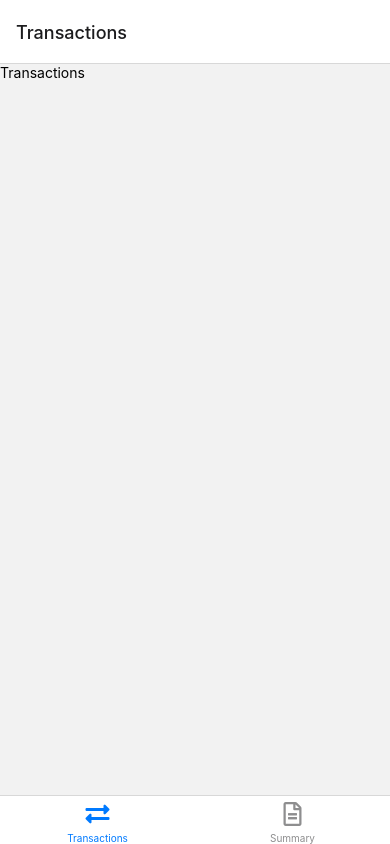
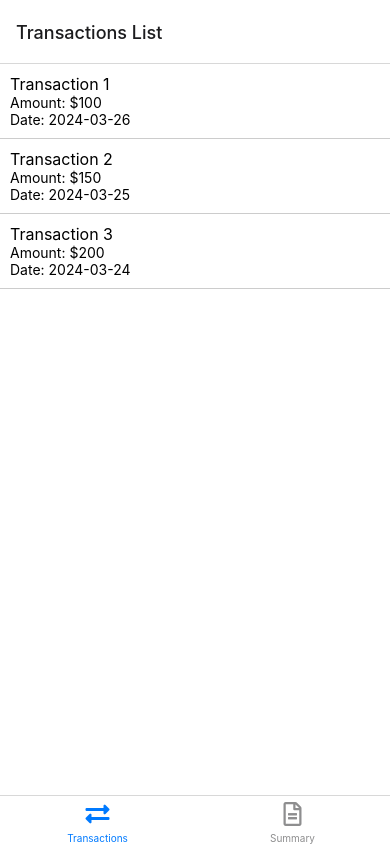
Before and after one commit to vivianebresolin/info-6132-lab-3, a React Native app: screen / in a window 390 px wide. Built offline with nearby package versions, Linux system fonts and the light colour scheme.

Commit message:
Add stack navigator in the Transactions screen

```diff
--- a/App.js
+++ b/App.js
@@ -14,7 +14,7 @@ export default function App() {
           name="Transactions"
           component={Transactions}
           options={{
-            title: 'Transactions',
+            headerShown: false,
             tabBarIcon: ({ color }) => {
               return (
                 <FontAwesome5 name="exchange-alt" size={24} color={color} />
@@ -26,7 +26,6 @@ export default function App() {
           name="Summary"
           component={Summary}
           options={{
-            title: 'Summary',
             tabBarIcon: ({ color }) => {
               return (
                 <FontAwesome5 name="file-alt" size={24} color={color} />
--- /dev/null
+++ b/src/screens/TransactionDetail/index.js
@@ -0,0 +1,15 @@
+import { View, Text } from 'react-native';
+import styles from "./styles";
+
+export default function TransactionDetail({ route }) {
+  const { transaction } = route.params;
+
+  return (
+    <View style={{ flex: 1, backgroundColor: '#fff', padding: 20 }}>
+      <Text style={{ fontSize: 20, fontWeight: 'bold', marginBottom: 10 }}>Transaction Detail</Text>
+      <Text style={{ fontSize: 16 }}>Name: {transaction.name}</Text>
+      <Text style={{ fontSize: 16 }}>Amount: ${transaction.amount}</Text>
+      <Text style={{ fontSize: 16 }}>Date: {transaction.date}</Text>
+    </View>
+  );
+}
--- /dev/null
+++ b/src/screens/TransactionDetail/styles.js
@@ -0,0 +1,7 @@
+import { StyleSheet } from "react-native";
+
+const styles = StyleSheet.create({
+
+});
+
+export default styles;
--- a/src/screens/Transactions/index.js
+++ b/src/screens/Transactions/index.js
@@ -1,8 +1,15 @@
-import { Text } from "react-native";
+import { createNativeStackNavigator } from '@react-navigation/native-stack';
+import TransactionsList from '../../screens/TransactionsList';
+import TransactionDetail from '../../screens/TransactionDetail';
 import styles from "./styles";
+
+const Stack = createNativeStackNavigator();
 
 export default function Transactions() {
   return (
-    <Text>Transactions</Text>
+    <Stack.Navigator>
+      <Stack.Screen name="Transactions List" component={TransactionsList} />
+      <Stack.Screen name="Transaction Detail" component={TransactionDetail} options={{ headerTitle: '' }} />
+    </Stack.Navigator>
   );
 }
--- /dev/null
+++ b/src/screens/TransactionsList/index.js
@@ -0,0 +1,31 @@
+import { View, Text, FlatList, TouchableOpacity } from 'react-native';
+import styles from "./styles";
+
+export default function TransactionsList({ navigation }) {
+  const transactionsData = [
+    { id: 1, name: 'Transaction 1', amount: 100, date: '2024-03-26' },
+    { id: 2, name: 'Transaction 2', amount: 150, date: '2024-03-25' },
+    { id: 3, name: 'Transaction 3', amount: 200, date: '2024-03-24' },
+  ];
+
+  const renderItem = ({ item }) => (
+    <TouchableOpacity
+      onPress={() => navigation.navigate('Transaction Detail', { transaction: item })}
+      style={{ padding: 10, borderBottomWidth: 1, borderBottomColor: '#ccc' }}
+    >
+      <Text style={{ fontSize: 16 }}>{item.name}</Text>
+      <Text style={{ fontSize: 14 }}>Amount: ${item.amount}</Text>
+      <Text style={{ fontSize: 14 }}>Date: {item.date}</Text>
+    </TouchableOpacity>
+  );
+
+  return (
+    <View style={{ flex: 1, backgroundColor: '#fff' }}>
+      <FlatList
+        data={transactionsData}
+        renderItem={renderItem}
+        keyExtractor={(item) => item.id.toString()}
+      />
+    </View>
+  );
+}
--- /dev/null
+++ b/src/screens/TransactionsList/styles.js
@@ -0,0 +1,7 @@
+import { StyleSheet } from "react-native";
+
+const styles = StyleSheet.create({
+
+});
+
+export default styles;
```
